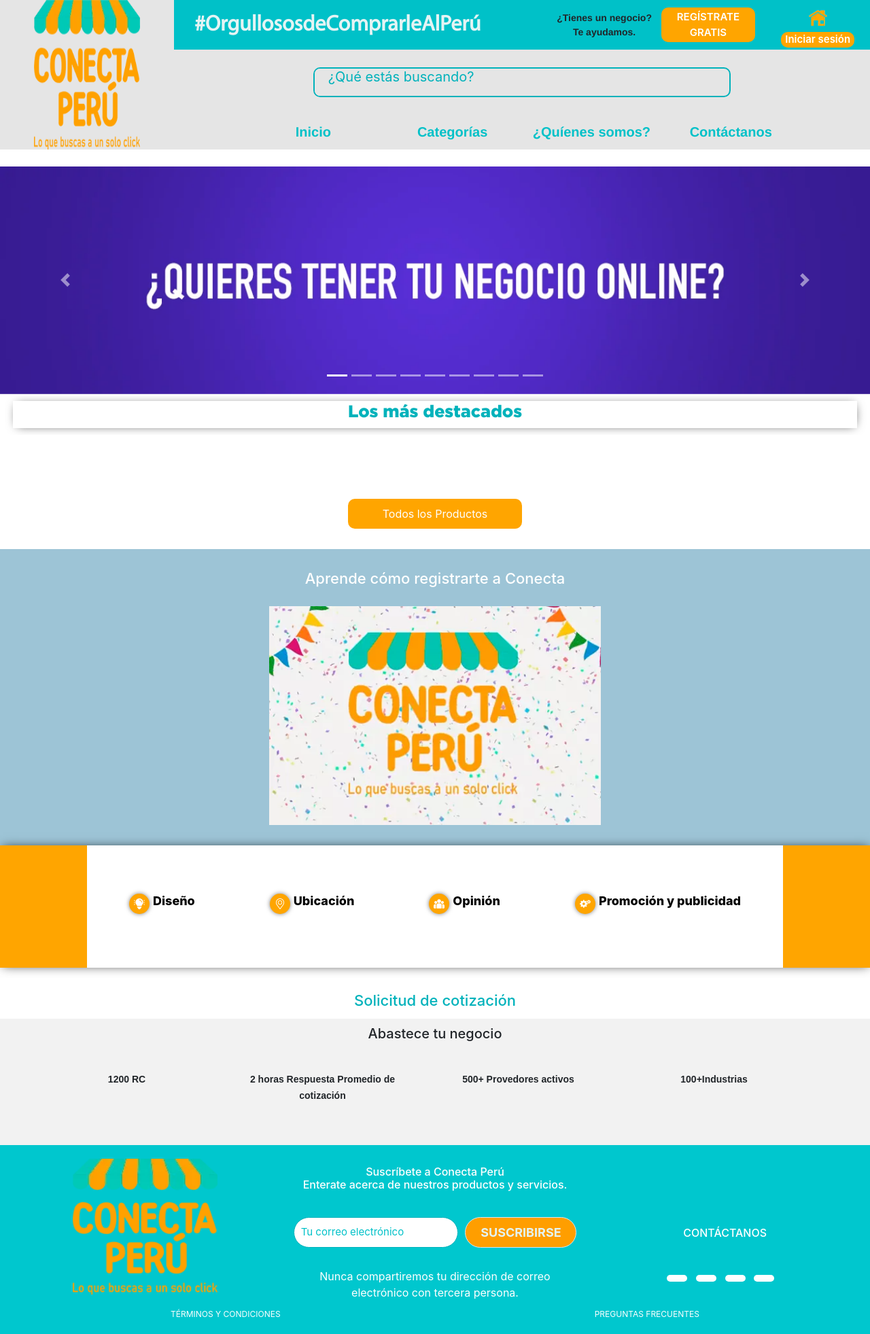
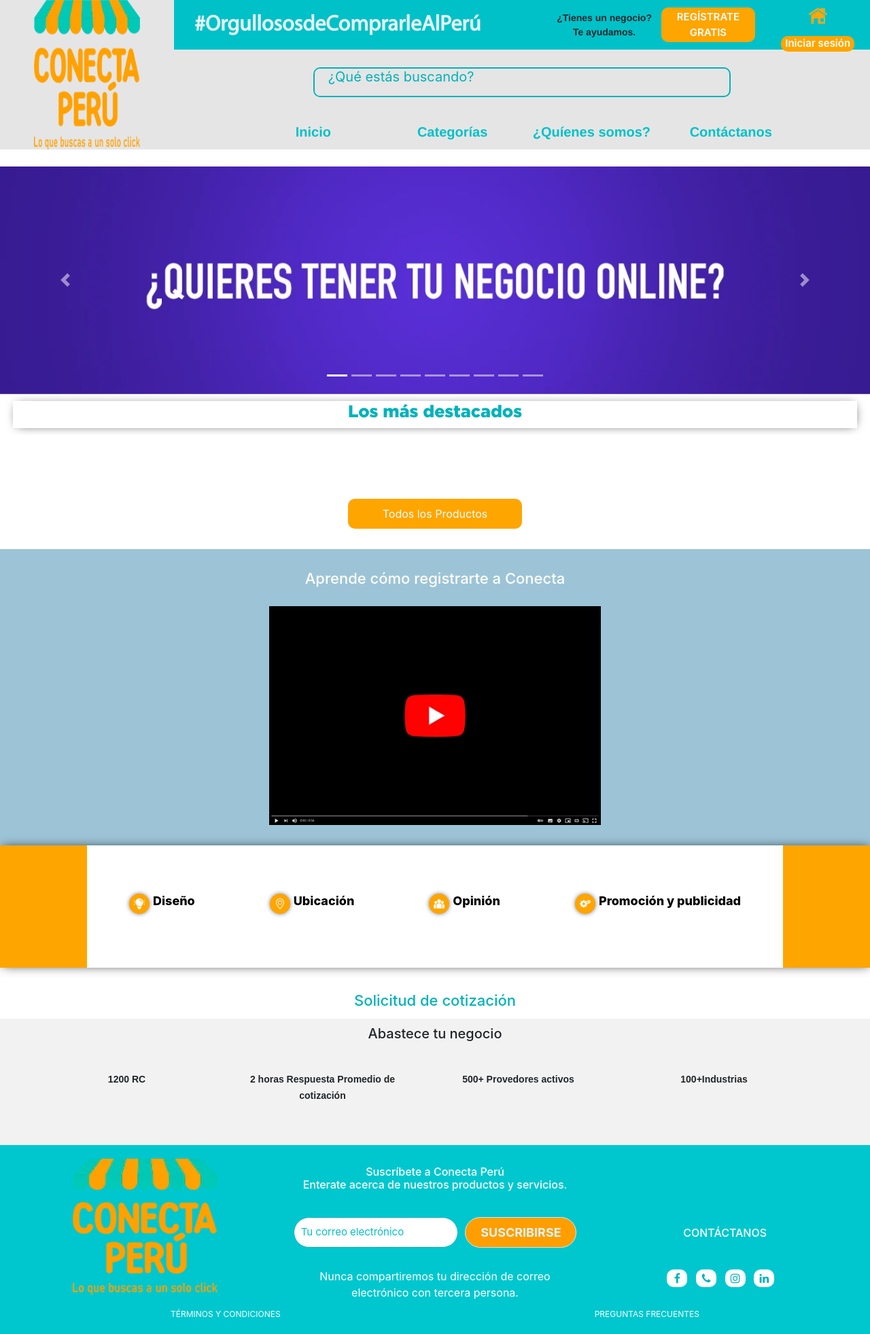
Before and after one commit to RScodeSec/Conecta, a PHP site: page /Conecta/vistas/index.php in a window 1280 px wide. Shown: the whole page at 68% size. Run offline with PHP 8.4, Linux system fonts and the light colour scheme; data that the repository does not hold is empty; some libraries are stand-ins or nearby versions.

Commit message:
chanche to cdn

```diff
--- a/modelos/Conexion.php
+++ b/modelos/Conexion.php
@@ -3,7 +3,7 @@
 class Conexion
 {
     private static $host = 'localhost';
-    private static $dbname = 'ghxumdmy_conectaperu';
+    private static $dbname = 'ghxumdmy_conectaperu2';
     private static $user = 'root';
     private static $pwd = '';
     private static $cnx = null;
--- a/public/js/form_registro.js
+++ b/public/js/form_registro.js
@@ -78,6 +78,7 @@ function getFormResponse(url, parametros) {
 		type: "POST",
 		async: false,
 		success: function (response) {
+			//console.log(response);
 			let json = JSON.parse(response);
 			if (json.bool == false) {
 				let msg;
--- a/vistas/index.php
+++ b/vistas/index.php
@@ -1,8 +1,30 @@
-<?php
-$title = "Bienvenidos a Conecta Perú";
-include_once 'layouts/head.php';
-?>
-<link rel="stylesheet" type="text/css" href="../public/css/index.css">
+<!DOCTYPE html>
+<html>
+
+<head>
+	<title>Bienvenidos a Conecta Perú</title>
+	<meta charset="utf-8">
+	<meta name="viewport" content="width=device-width, initial-scale=1.0">
+	<link rel="stylesheet" type="text/css" href="../public/css/test-header.css">
+	<link rel="stylesheet" type="text/css" href="../public/css/index.css">
+	<link rel="stylesheet" type="text/css" href="../public/css/footer.css">
+	<link rel="stylesheet" href="https://cdnjs.cloudflare.com/ajax/libs/twitter-bootstrap/4.6.0/css/bootstrap.min.css" integrity="sha512-P5MgMn1jBN01asBgU0z60Qk4QxiXo86+wlFahKrsQf37c9cro517WzVSPPV1tDKzhku2iJ2FVgL67wG03SGnNA==" crossorigin="anonymous" />
+
+	<link rel="preconnect" href="https://fonts.gstatic.com" crossorigin>
+	<link
+		rel="preload"
+		as="style"
+		href="https://fonts.googleapis.com/css2?family=Permanent+Marker&display=swap"
+	/>
+	<link
+		rel="preload"
+		as="style"
+		href="https://fonts.googleapis.com/css2?family=Source+Sans+Pro:wght@400;700&display=swap"
+	/>
+	<link rel="stylesheet" href="https://cdnjs.cloudflare.com/ajax/libs/font-awesome/4.7.0/css/font-awesome.min.css">
+	<link rel="stylesheet" href="../public/css/formulario.css">
+	<link rel="stylesheet" href="../public/css/login.css">
+	<link rel="stylesheet" href="../public/css/sweetalert2.min.css">
 </head>
 
 <body>
@@ -153,11 +175,13 @@ include_once 'layouts/head.php';
 		<?php include_once 'layouts/footer.php'; ?>
 	</div>
 
-	<script src="../public/plugins/jquery-3.5.1.min.js"></script>
+	<!--<script src="../public/plugins/jquery-3.5.1.min.js"></script>-->
+	<script src="https://cdnjs.cloudflare.com/ajax/libs/jquery/3.5.1/jquery.min.js" integrity="sha512-bLT0Qm9VnAYZDflyKcBaQ2gg0hSYNQrJ8RilYldYQ1FxQYoCLtUjuuRuZo+fjqhx/qtq/1itJ0C2ejDxltZVFg==" crossorigin="anonymous"></script>
 	<script src="../public/js/index.js"></script>
 	<script src="https://cdn.jsdelivr.net/npm/bootstrap@4.5.3/dist/js/bootstrap.bundle.min.js"></script>
 	<script type="text/javascript" src="../public/js/menu.js"></script>
-	<script src="../public/plugins/sweetalert2.all.min.js"></script>
+	<!--<script src="../public/plugins/sweetalert2.all.min.js"></script>-->
+	<script src="https://cdn.jsdelivr.net/npm/sweetalert2@10.16.3/dist/sweetalert2.all.min.js"></script>
 	<script type="text/javascript" src="../public/js/form_registro.js"></script>
 	<script type="text/javascript" src="../public/js/login.js"></script>
 
--- a/vistas/layouts/footer.php
+++ b/vistas/layouts/footer.php
@@ -25,10 +25,10 @@
             </div>
 
             <div class="wrapper-fot">
-                <a class="contact-fot" href="https://web.facebook.com/conectaperunegocios/" target="_blank"><i class="fab fa-facebook-f"></i></a>
-                <a class="contact-fot" href="https://wa.me/51936910425" target="_blank"><i class="fas fa-phone-alt"></i></i></a>
-                <a class="contact-fot" href="https://www.instagram.com/conectaperunegocios/feed/" target="_blank"><i class="fab fa-instagram"></i></a>
-                <a class="contact-fot" href="https://www.linkedin.com/company/conecta-per%C3%BA" target="_blank"><i class="fab fa-linkedin-in"></i></a>
+                <a class="contact-fot" href="https://web.facebook.com/conectaperunegocios/" target="_blank"><i class="fa fa-facebook-f"></i></a>
+                <a class="contact-fot" href="https://wa.me/51936910425" target="_blank"><i class="fa fa-phone"></i></i></a>
+                <a class="contact-fot" href="https://www.instagram.com/conectaperunegocios/feed/" target="_blank"><i class="fa fa-instagram"></i></a>
+                <a class="contact-fot" href="https://www.linkedin.com/company/conecta-per%C3%BA" target="_blank"><i class="fa fa-linkedin"></i></a>
             </div>
         </div>
     </div>
--- a/vistas/layouts/head.php
+++ b/vistas/layouts/head.php
@@ -6,11 +6,10 @@
 	<meta charset="utf-8">
 	<meta name="viewport" content="width=device-width, initial-scale=1.0">
 	<!-- CSS -->
-	<link rel="stylesheet" href="https://cdnjs.cloudflare.com/ajax/libs/twitter-bootstrap/4.3.1/css/bootstrap.min.css" integrity="sha512-tDXPcamuZsWWd6OsKFyH6nAqh/MjZ/5Yk88T5o+aMfygqNFPan1pLyPFAndRzmOWHKT+jSDzWpJv8krj6x1LMA==" crossorigin="anonymous" />
-
 
 	<link rel="stylesheet" type="text/css" href="../public/css/test-header.css">
 	<link rel="stylesheet" type="text/css" href="../public/css/footer.css">
+	<link rel="stylesheet" href="https://cdnjs.cloudflare.com/ajax/libs/twitter-bootstrap/4.6.0/css/bootstrap.min.css" integrity="sha512-P5MgMn1jBN01asBgU0z60Qk4QxiXo86+wlFahKrsQf37c9cro517WzVSPPV1tDKzhku2iJ2FVgL67wG03SGnNA==" crossorigin="anonymous" />
 
 	<link rel="preconnect" href="https://fonts.gstatic.com" crossorigin>
 	<link
@@ -23,7 +22,7 @@
 		as="style"
 		href="https://fonts.googleapis.com/css2?family=Source+Sans+Pro:wght@400;700&display=swap"
 	/>
-
+	<link rel="stylesheet" href="https://cdnjs.cloudflare.com/ajax/libs/font-awesome/4.7.0/css/font-awesome.min.css">
 	<link rel="stylesheet" href="../public/css/formulario.css">
 	<link rel="stylesheet" href="../public/css/login.css">
 	<link rel="stylesheet" href="../public/css/sweetalert2.min.css">
```
Also changed, not shown: vistas/empresa.php (+3 -85 lines), vistas/layouts/scripts.php (+5 -3 lines), public/imagenes/categorias-comercio/Ropa_textiles/Renzo/Conecta.webp, vistas/panel_usuario/imgproducts/c2_producto_16185747721.webp (added), vistas/panel_usuario/imgproducts/c2_producto_16186040027.webp (added), vistas/panel_usuario/imgproducts/c3_producto_16185747728.webp (added), vistas/panel_usuario/imgproducts/c3_producto_161857477295.webp (added), vistas/panel_usuario/imgproducts/c3_producto_161860400242.webp (added), vistas/panel_usuario/imgproducts/c3_producto_161860400258.webp (added), vistas/panel_usuario/logoemp/famele3_logo_161860403168.webp (added), vistas/panel_usuario/logoemp/imagen1_logo_16185942922.webp (added), vistas/panel_usuario/logoemp/panaderia_logo_161853293968.webp (deleted).
